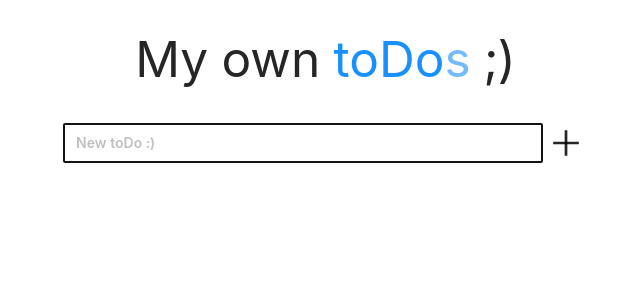
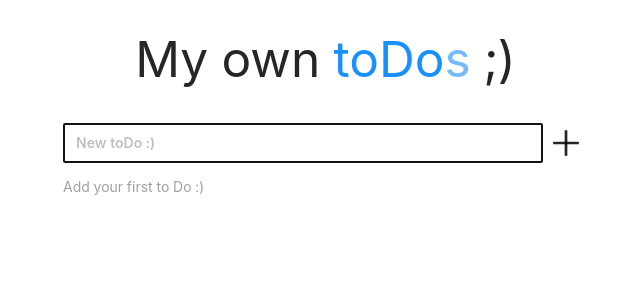
Before and after one commit to wh4y/ToDoList, a React (Create React App) app in the folder toDoList/: page / in a window 1280 px wide. Shown: the top 300 px of the page, without its empty margins (314-954 px from the left). Built offline with nearby package versions, Linux system fonts and the light colour scheme.

Commit message:
no toDo message added, made it uselectable(header logo as well)

```diff
--- a/toDoList/src/components/Header/styles/style.module.scss
+++ b/toDoList/src/components/Header/styles/style.module.scss
@@ -12,6 +12,7 @@
     display: flex;
     justify-content: center;
     align-items: center;
+    user-select: none;
     margin: calc(1vh + 1vw) 0;
 
     .logoText {
--- a/toDoList/src/components/ItemList/ItemList.tsx
+++ b/toDoList/src/components/ItemList/ItemList.tsx
@@ -1,9 +1,11 @@
+import { Typography } from "antd";
 import { FC } from "react";
 import { shallowEqual, useSelector } from "react-redux";
 import { RootState } from "../../store/store";
 import Item from "./Item/Item";
 import styles from "./styles/styles.module.scss";
 
+const { Text } = Typography;
 
 const ItemList: FC = () => {
 
@@ -11,7 +13,10 @@ const ItemList: FC = () => {
 
     return (
         <div className={styles.list__wrapper}>
-            {itemList.map((elem) => <Item {...elem} key={elem.id} />)}
+            {
+                !itemList[0] ? <Typography><Text className={styles.no__toDo}>Add your first to Do :)</Text></Typography> :
+                itemList.map((elem) => <Item {...elem} key={elem.id} />)
+            }
         </div>
     );
 }
--- a/toDoList/src/components/ItemList/styles/styles.module.scss
+++ b/toDoList/src/components/ItemList/styles/styles.module.scss
@@ -1,3 +1,5 @@
+@import "./../../common/styles/appStyles.scss";
+
 
 .list__wrapper {
     margin-top: 10px;
@@ -6,3 +8,8 @@
     display: flex;
     flex-direction: column;
 }
+
+.no__toDo {
+    color: $main-faded-color;
+    user-select: none;
+}
--- a/toDoList/src/components/common/styles/variables/colors.scss
+++ b/toDoList/src/components/common/styles/variables/colors.scss
@@ -1,5 +1,6 @@
 
 $main-color: rgb(19, 19, 19);
+$main-faded-color: rgba(19, 19, 19, 0.404);
 $primary-color: #1890ff;
 $primary-faded-color: #188fff49;
 $primary-active-color: #66b3fce7;
```
